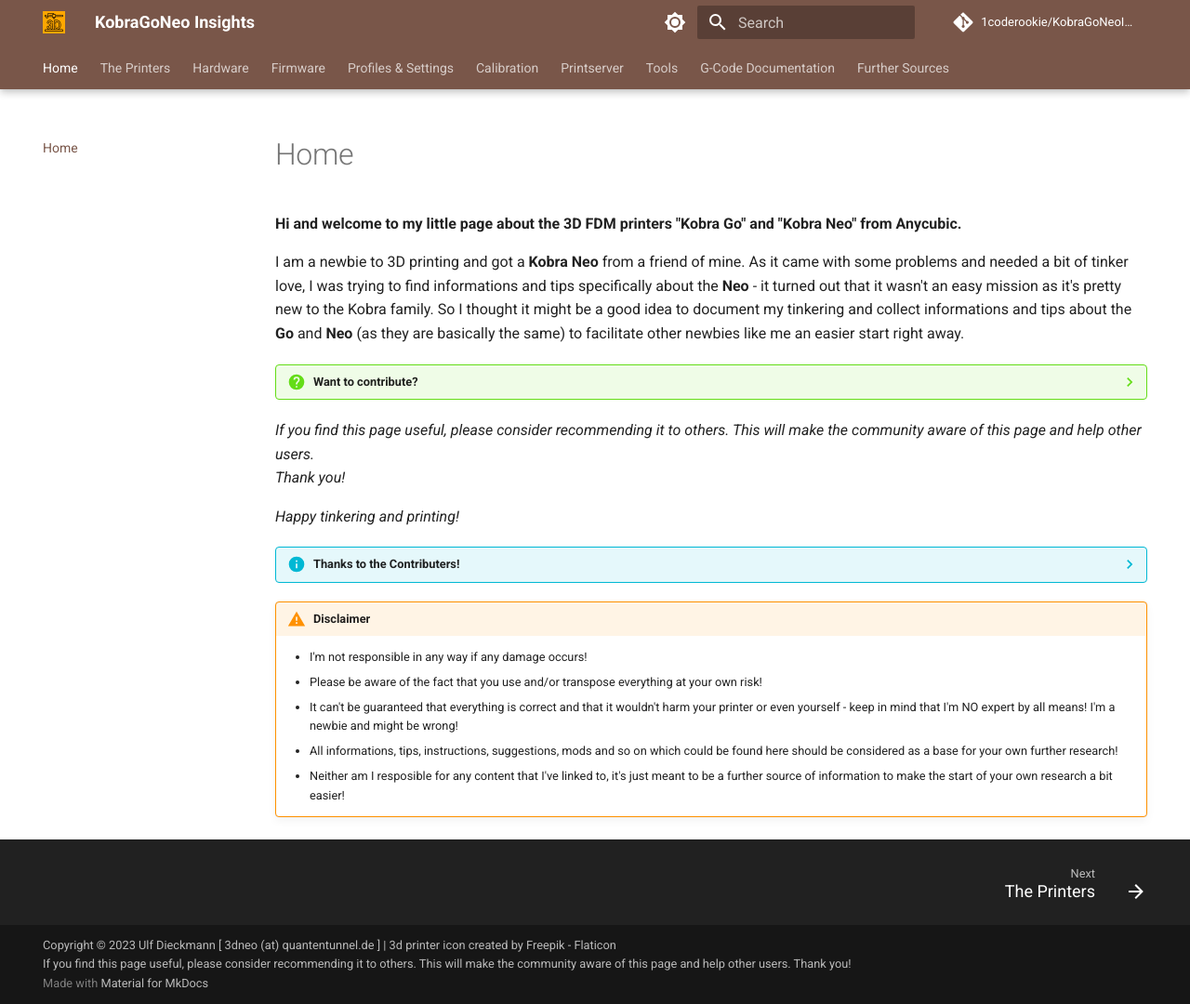
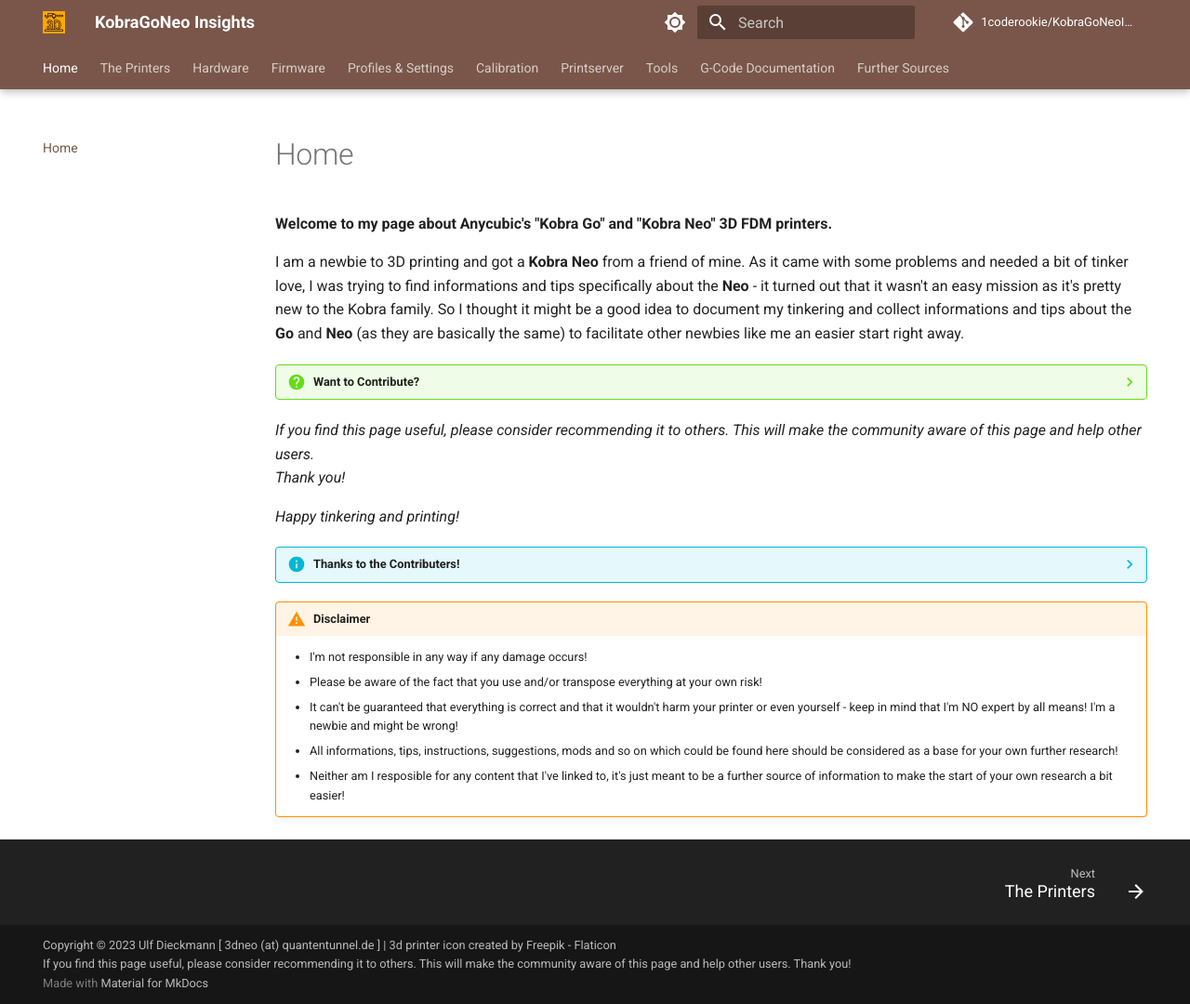
Before and after one commit to 1coderookie/KobraGoNeoInsights, an MkDocs documentation site: the page built from docs/index.md, in a window 1280 px wide and 1080 px high. Shown: the whole window at 93% size. Built offline with MkDocs 1.6.1 and Material for MkDocs 9.7.7, drawn with Linux system fonts in a browser that asks for light colours; comment, search, counter and statistics services are not loaded; some of the changed lines change nothing that is shown.

Commit message:
Update index.md

```diff
--- a/docs/index.md
+++ b/docs/index.md
@@ -1,12 +1,12 @@
 <link rel=”manifest” href=”docs/manifest.webmanifest”>
 
-**Hi and welcome to my little page about the 3D FDM printers "Kobra Go" and "Kobra Neo" from Anycubic.**
+**Welcome to my page about Anycubic's "Kobra Go" and "Kobra Neo" 3D FDM printers.**
 
 I am a newbie to 3D printing and got a **Kobra Neo** from a friend of mine. As it came with some problems and needed a bit of tinker love, I was trying to find informations and tips specifically about the **Neo** - it turned out that it wasn't an easy mission as it's pretty new to the Kobra family. So I thought it might be a good idea to document my tinkering and collect informations and tips about the **Go** and **Neo** (as they are basically the same) to facilitate other newbies like me an easier start right away.
 
-??? question "Want to contribute?"
+??? question "Want to Contribute?"
 
-    If you'd like to contribute - please let me know, I'd highly appreciate it.  Either if you did any mods and documentated them, have certain tips, stumbled upon useful informations across the web or want to contribute by *taking certain pictures from the* ***Go*** - anything is welcome. <br> You don't necessarily need a GitHub account for it - just send me an email to  <br> `3dneo (at) quantentunnel.de` <br> and we'll figure something out. <br> *Thank you!*
+    You did e.g. any mods and documentated them, have certain tips or stumbled upon useful informations across the web and would like to contribute? Just send me an email (address can be found below in the footer), thanks!
 
 *If you find this page useful, please consider recommending it to others. This will make the community aware of this page and help other users.*
 *Thank you!*
@@ -16,7 +16,7 @@
 ??? info "Thanks to the Contributers!"
 
     - Thanks to reddit member **[I_Sells_Drugs](https://www.reddit.com/user/I_Sells_Drugs/)** for taking pictures of his sheared off heatbreak!
-    - Thanks to **Anthony** for disassembling the printhead of the **Go** and taking all the pictures!
+    - Thanks to **Anthony** for disassembling the printhead of the **Go** and the feeder gear system of the **Neo** and taking all the pictures!
 
 !!! warning "Disclaimer"
 
```
